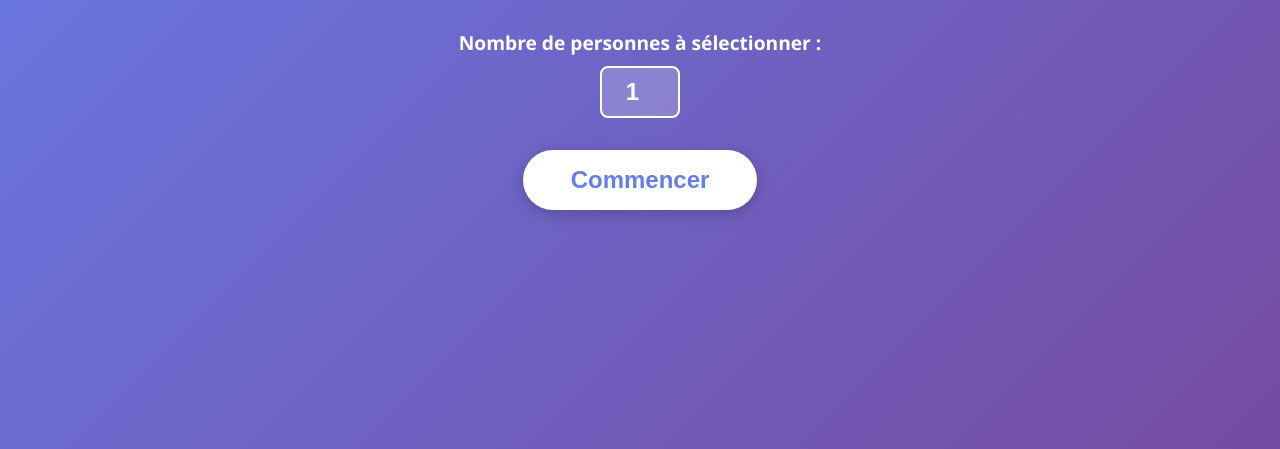
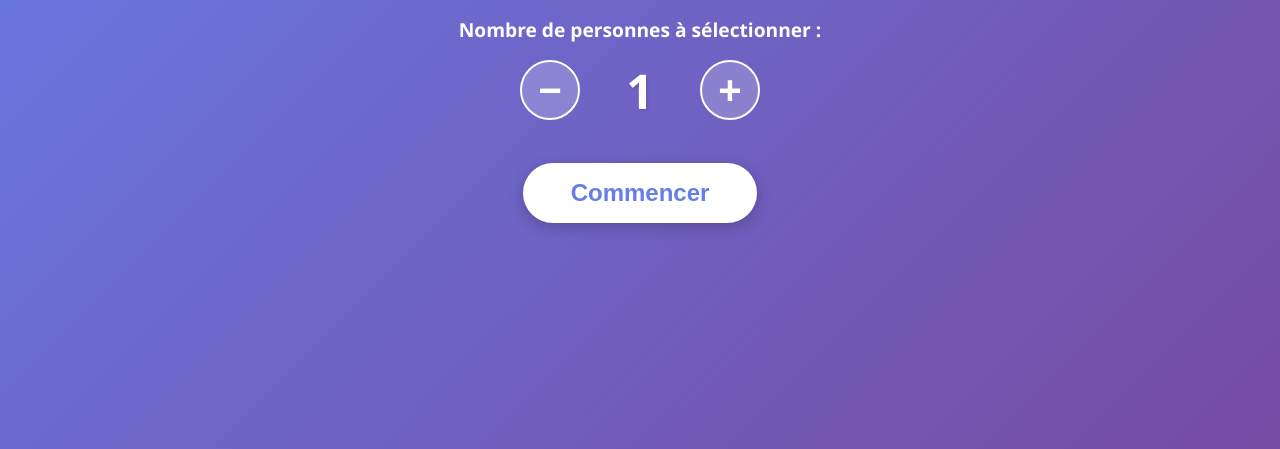
Before and after one commit to ericsotoca/Doigts, a plain HTML site: page Index.html in a window 1280 px wide. Shown: the part 351-800 px from the top of the page. Drawn offline with nearby package versions, Linux system fonts and the light colour scheme.

Commit message:
Update Index.html

```diff
--- a/Index.html
+++ b/Index.html
@@ -7,33 +7,34 @@
 
     <!--
     ╔═══════════════════════════════════════════════════════════════════════════╗
-    ║                         FINGERDICE CLONE v2.1 (Corrigé)                   ║
-    ║        GARANTIT LA DÉTECTION DE TOUS LES DOIGTS À LA FIN DU COMPTEUR        ║
+    ║                         FINGERDICE CLONE v2.2 (UI Améliorée)                ║
+    ║        SÉLECTEUR DE PARTICIPANTS AMÉLIORÉ POUR LES ÉCRANS TACTILES          ║
     ╚═══════════════════════════════════════════════════════════════════════════╝
 
-    📋 CHANGEMENTS CLÉS :
-       - Correction d'un bug où tous les doigts n'étaient pas détectés à la fin du décompte.
-       - Utilisation de `useRef` pour une capture précise et fiable des participants.
-       - Logique du timer améliorée pour plus de robustesse.
+    📋 NOUVEAUTÉ DE CETTE VERSION :
+       - Remplacement du champ de saisie numérique par des boutons "+" et "-"
+         plus grands et plus faciles à utiliser sur les appareils tactiles.
+       - L'expérience utilisateur sur l'écran d'accueil est maintenant plus fluide.
 
     ═══════════════════════════════════════════════════════════════════════════
     -->
 
     <style>
         /* ═══════════════════════════════════════════════════════════════
-           STYLES GLOBAUX - Reset et Configuration de Base
+           STYLES GLOBAUX
            ═══════════════════════════════════════════════════════════════ */
         * {
             margin: 0;
             padding: 0;
             box-sizing: border-box;
+            -webkit-tap-highlight-color: transparent; /* Supprime le flash bleu sur mobile */
         }
 
         body {
             font-family: 'Segoe UI', Tahoma, Geneva, Verdana, sans-serif;
             overflow: hidden;
             background: linear-gradient(135deg, #667eea 0%, #764ba2 100%);
-            touch-action: none; /* Empêche le zoom et le scroll sur mobile */
+            touch-action: none;
         }
 
         #root {
@@ -42,7 +43,7 @@
         }
 
         /* ═══════════════════════════════════════════════════════════════
-           ÉCRAN D'ACCUEIL - Page de démarrage
+           ÉCRAN D'ACCUEIL
            ═══════════════════════════════════════════════════════════════ */
         .home-screen {
             display: flex;
@@ -68,11 +69,11 @@
         }
 
         .winner-input-container {
-            margin-bottom: 2rem;
+            margin-bottom: 2.5rem;
             display: flex;
             flex-direction: column;
             align-items: center;
-            gap: 10px;
+            gap: 15px;
         }
 
         .winner-input-container label {
@@ -80,16 +81,41 @@
             font-weight: bold;
         }
 
-        .winner-input-container input {
-            width: 80px;
-            padding: 10px;
-            font-size: 1.5rem;
-            text-align: center;
-            border-radius: 8px;
+        /* NOUVEAU : Styles pour le sélecteur avec boutons + et - */
+        .winner-selector {
+            display: flex;
+            align-items: center;
+            justify-content: center;
+            gap: 20px;
+        }
+
+        .selector-display {
+            font-size: 3rem;
+            font-weight: bold;
+            color: white;
+            min-width: 80px; /* Assure un espacement constant */
+            text-shadow: 1px 1px 3px rgba(0,0,0,0.2);
+        }
+
+        .selector-btn {
+            width: 60px;
+            height: 60px;
+            border-radius: 50%;
             border: 2px solid white;
             background-color: rgba(255, 255, 255, 0.2);
             color: white;
+            font-size: 2.5rem;
             font-weight: bold;
+            cursor: pointer;
+            display: flex;
+            align-items: center;
+            justify-content: center;
+            line-height: 1; /* Centre le + et - verticalement */
+            transition: background-color 0.2s ease;
+        }
+
+        .selector-btn:active {
+             background-color: rgba(255, 255, 255, 0.4);
         }
 
         .btn-primary {
@@ -247,10 +273,8 @@
 
             const touchAreaRef = useRef(null);
             const countdownTimerRef = useRef(null);
-            // CORRECTION : useRef pour suivre l'état des 'touches' en temps réel
             const touchesRef = useRef(touches);
 
-            // CORRECTION : Mettre à jour la ref à chaque changement de 'touches'
             useEffect(() => {
                 touchesRef.current = touches;
             }, [touches]);
@@ -274,7 +298,6 @@
                 const handleTouchStart = (e) => {
                     e.preventDefault();
                     handleTouchesChange(e.touches);
-                    // Démarrer le décompte s'il n'est pas déjà lancé
                     if (!countdownTimerRef.current) {
                         startCountdown();
                     }
@@ -305,7 +328,7 @@
             }, [screen]);
 
             const startCountdown = () => {
-                if (countdownTimerRef.current) return; // Sécurité pour éviter les doublons
+                if (countdownTimerRef.current) return;
 
                 setScreen('countdown');
                 let count = 5;
@@ -319,7 +342,6 @@
                         clearInterval(countdownTimerRef.current);
                         countdownTimerRef.current = null;
 
-                        // CORRECTION : Utiliser la ref pour obtenir la liste la plus à jour
                         const finalTouches = touchesRef.current;
 
                         if (finalTouches.length > 0) {
@@ -362,16 +384,25 @@
                 return React.createElement('div', { className: 'home-screen' },
                     React.createElement('h1', null, '👆 FingerDice'),
                     React.createElement('p', null, 'Qui sera désigné ? Placez vos doigts pour le découvrir !'),
+
                     React.createElement('div', { className: 'winner-input-container' },
-                        React.createElement('label', { htmlFor: 'num-winners' }, 'Nombre de personnes à sélectionner :'),
-                        React.createElement('input', {
-                            type: 'number',
-                            id: 'num-winners',
-                            value: numWinners,
-                            min: 1,
-                            onChange: (e) => setNumWinners(Math.max(1, parseInt(e.target.value, 10) || 1))
-                        })
+                        React.createElement('label', null, 'Nombre de personnes à sélectionner :'),
+
+                        // CORRIGÉ : Remplacement de l'input par des boutons
+                        React.createElement('div', { className: 'winner-selector' },
+                            React.createElement('button', {
+                                className: 'selector-btn',
+                                onClick: () => setNumWinners(prev => Math.max(1, prev - 1)), // Ne descend pas en dessous de 1
+                                disabled: numWinners <= 1
+                            }, '−'),
+                            React.createElement('span', { className: 'selector-display' }, numWinners),
+                            React.createElement('button', {
+                                className: 'selector-btn',
+                                onClick: () => setNumWinners(prev => prev + 1)
+                            }, '+')
+                        )
                     ),
+
                     React.createElement('button', { className: 'btn-primary', onClick: () => setScreen('game') }, 'Commencer')
                 );
             }
```
